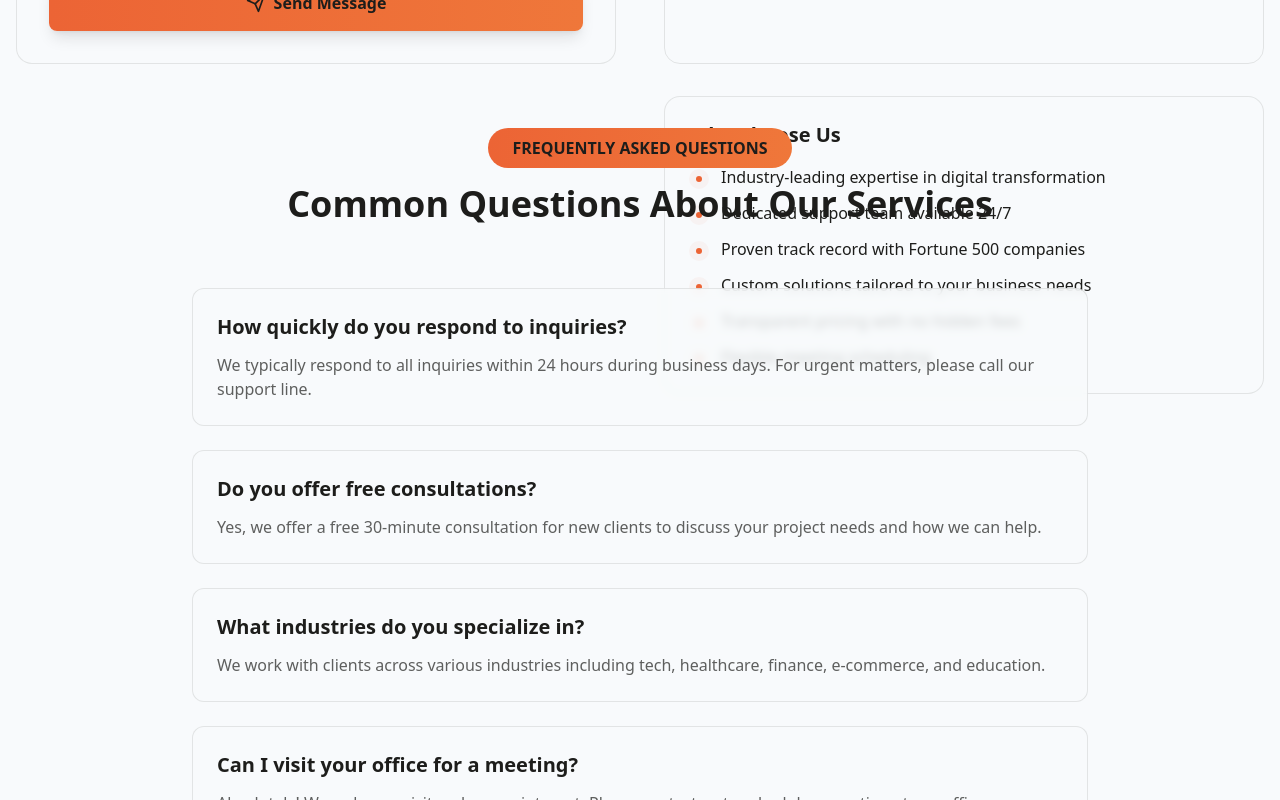
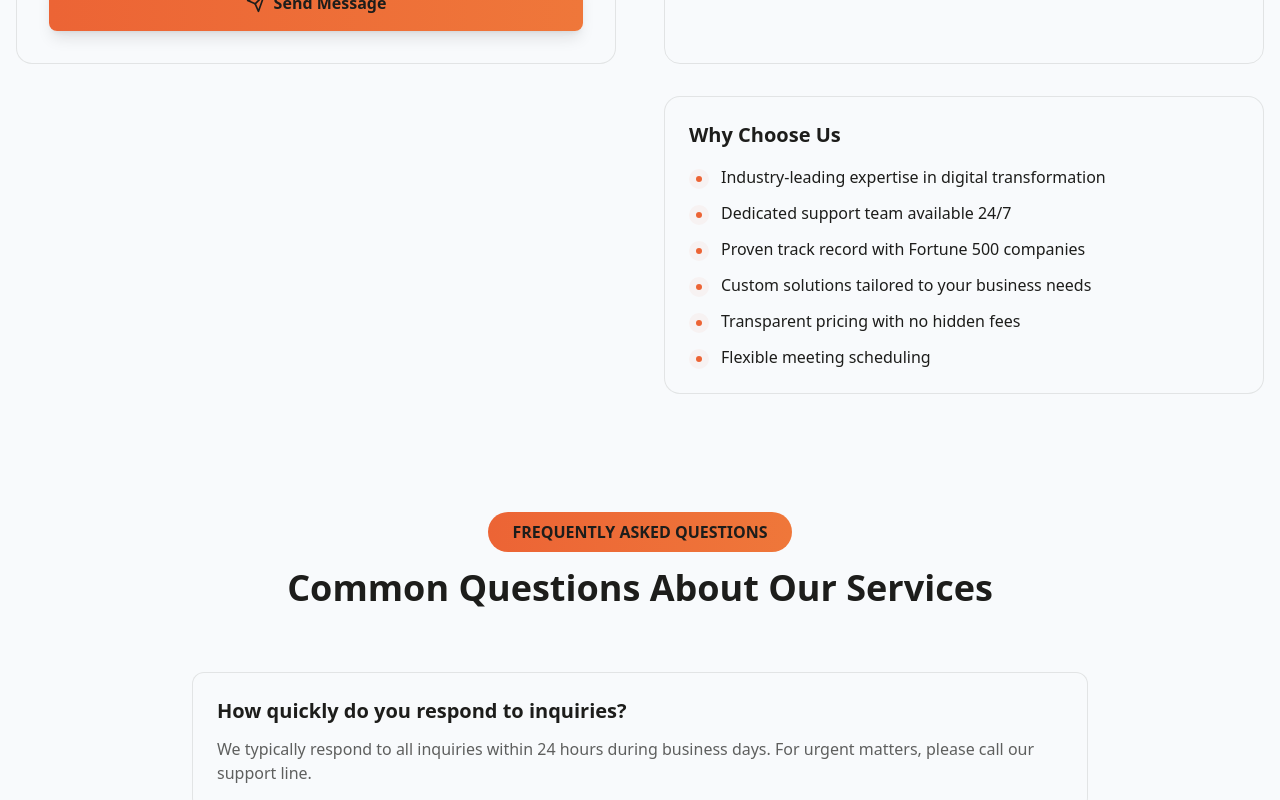
Before and after one commit to omar10120/smplics, a React (Vite) app: page /contact in a window 1280 px wide. Shown: the part 1600-2400 px from the top of the page. Built offline with nearby package versions, Linux system fonts and the light colour scheme.

Commit message:
fix miss design

```diff
--- a/src/pages/Contact.tsx
+++ b/src/pages/Contact.tsx
@@ -458,7 +458,7 @@ const ContactPage = () => {
         <div className={`absolute top-0 left-0 w-full h-full bg-gradient-to-b ${
           isDark ? 'from-dark/20' : 'from-light/20'
         } to-transparent z-0`} />
-        <div className="container mx-auto px-4 relative z-10">
+        <div className="container mx-auto px-4 relative z-10 pt-96 pb-16">
           <div className="max-w-4xl mx-auto">
             <div className="text-center mb-16">
               <motion.div
```
Also changed, not shown: 1 other file (tests, documents, lock files or other folders).
